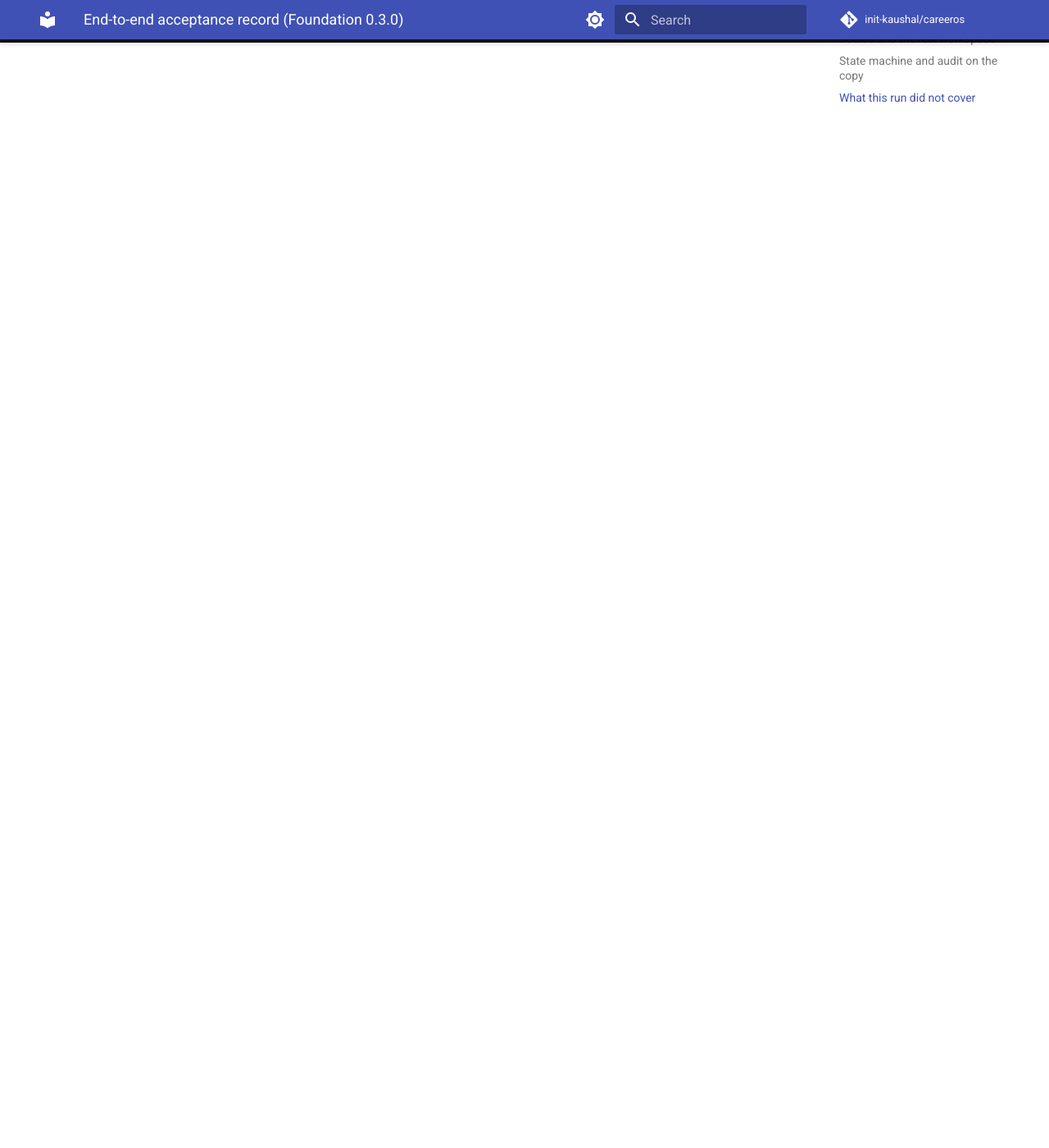
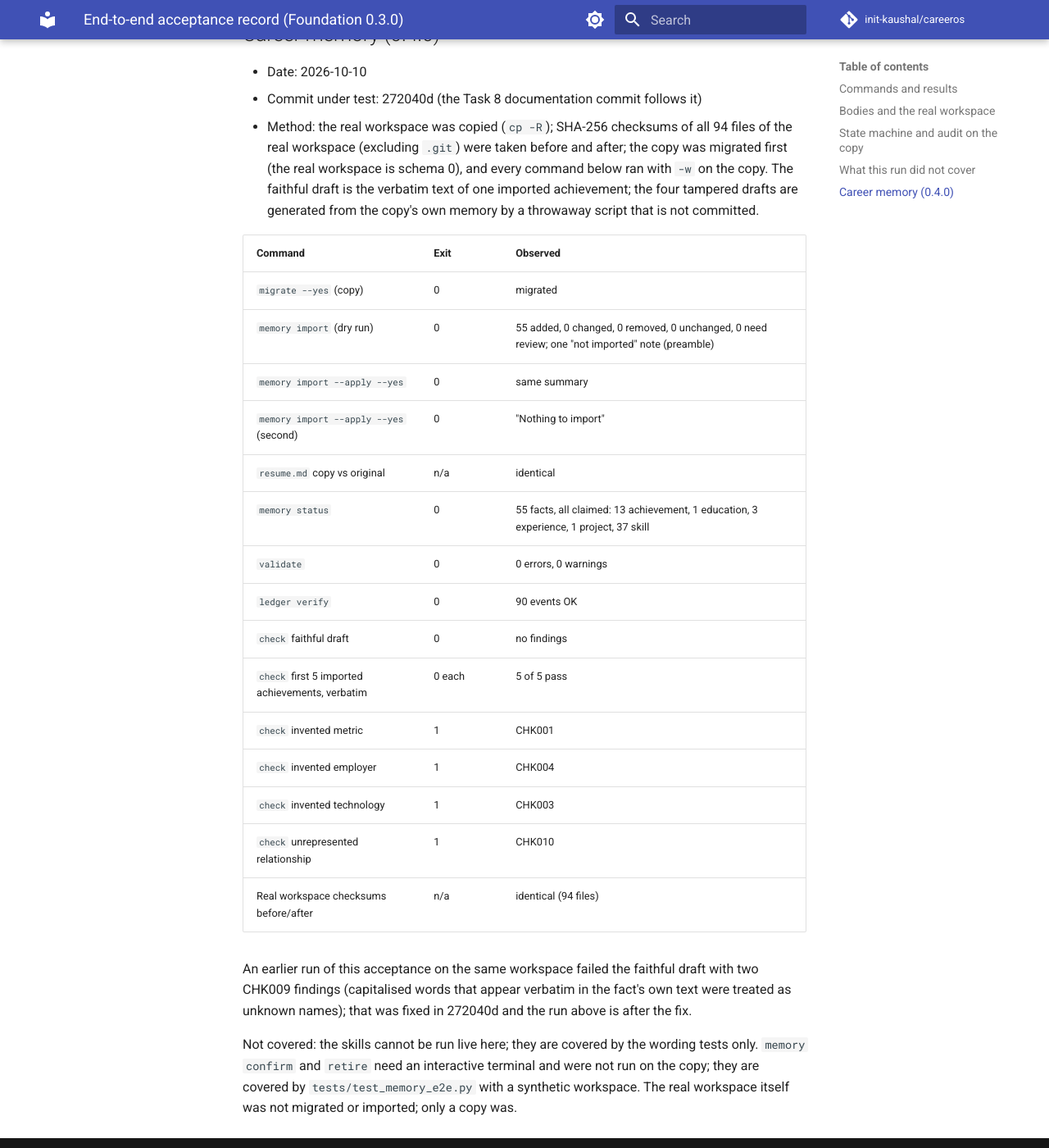
Before and after one commit to init-kaushal/careeros, an MkDocs documentation site: the page built from docs/END_TO_END_TEST.md, in a window 1280 px wide and 1400 px high, scrolled down 2609 px. Shown: the whole window at 82% size. Built offline with MkDocs 1.6.1 and Material for MkDocs 9.7.7, drawn with Linux system fonts in a browser that asks for light colours; comment, search, counter and statistics services are not loaded; before the commit the page ends 2661 px from its top, so only the background shows below that.

Commit message:
docs and release: career memory documentation, 0.4.0, end-to-end test and acceptance record
Co-Authored-By: Claude Sonnet 5.5 <noreply@anthropic.com>
Claude-Session: https://claude.ai/code/session_0191bMVfYrxF4bguT3GiNw8Y

```diff
--- a/docs/END_TO_END_TEST.md
+++ b/docs/END_TO_END_TEST.md
@@ -44,3 +44,31 @@ Using the first job directory in alphabetical order ("job-1"):
 - The real workspace itself: it was **not** migrated. Only a copy was.
 - `approve` was not run on the copy, because it needs an interactive terminal; it is covered by `tests/test_foundation_e2e.py` with a synthetic workspace.
 - These spec acceptance steps are covered by the automated tests only, not by the run on the copy: the approval-guard refusal and repeated-transition check (step 3), the failed-ledger-append byte-identical check (step 4), and doctor/status on a fresh workspace (step 6, partly).
+
+## Career memory (0.4.0)
+
+- Date: 2026-10-10
+- Commit under test: 272040d (the Task 8 documentation commit follows it)
+- Method: the real workspace was copied (`cp -R`); SHA-256 checksums of all 94 files of the real workspace (excluding `.git`) were taken before and after; the copy was migrated first (the real workspace is schema 0), and every command below ran with `-w` on the copy. The faithful draft is the verbatim text of one imported achievement; the four tampered drafts are generated from the copy's own memory by a throwaway script that is not committed.
+
+| Command | Exit | Observed |
+|---|---|---|
+| `migrate --yes` (copy) | 0 | migrated |
+| `memory import` (dry run) | 0 | 55 added, 0 changed, 0 removed, 0 unchanged, 0 need review; one "not imported" note (preamble) |
+| `memory import --apply --yes` | 0 | same summary |
+| `memory import --apply --yes` (second) | 0 | "Nothing to import" |
+| `resume.md` copy vs original | n/a | identical |
+| `memory status` | 0 | 55 facts, all claimed: 13 achievement, 1 education, 3 experience, 1 project, 37 skill |
+| `validate` | 0 | 0 errors, 0 warnings |
+| `ledger verify` | 0 | 90 events OK |
+| `check` faithful draft | 0 | no findings |
+| `check` first 5 imported achievements, verbatim | 0 each | 5 of 5 pass |
+| `check` invented metric | 1 | CHK001 |
+| `check` invented employer | 1 | CHK004 |
+| `check` invented technology | 1 | CHK003 |
+| `check` unrepresented relationship | 1 | CHK010 |
+| Real workspace checksums before/after | n/a | identical (94 files) |
+
+An earlier run of this acceptance on the same workspace failed the faithful draft with two CHK009 findings (capitalised words that appear verbatim in the fact's own text were treated as unknown names); that was fixed in 272040d and the run above is after the fix.
+
+Not covered: the skills cannot be run live here; they are covered by the wording tests only. `memory confirm` and `retire` need an interactive terminal and were not run on the copy; they are covered by `tests/test_memory_e2e.py` with a synthetic workspace. The real workspace itself was not migrated or imported; only a copy was.
--- a/mkdocs.yml
+++ b/mkdocs.yml
@@ -38,6 +38,7 @@ nav:
   - Home: index.md
   - Getting Started: getting-started.md
   - Workspace health and audit: foundation.md
+  - Career memory and evidence: career-memory.md
   - Cowork:
     - Overview: cowork/index.md
     - Claude Code: cowork/claude-code.md
--- a/pyproject.toml
+++ b/pyproject.toml
@@ -4,7 +4,7 @@ build-backend = "hatchling.build"
 
 [project]
 name = "careeros"
-version = "0.3.0"
+version = "0.4.0"
 requires-python = ">=3.11"
 dependencies = [
     "typer[all]>=0.12",
```
Also changed, not shown: CHANGELOG.md (+16 -0 lines), README.md (+12 -0 lines), docs/career-memory.md (added, +128 -0 lines), 1 other file.
